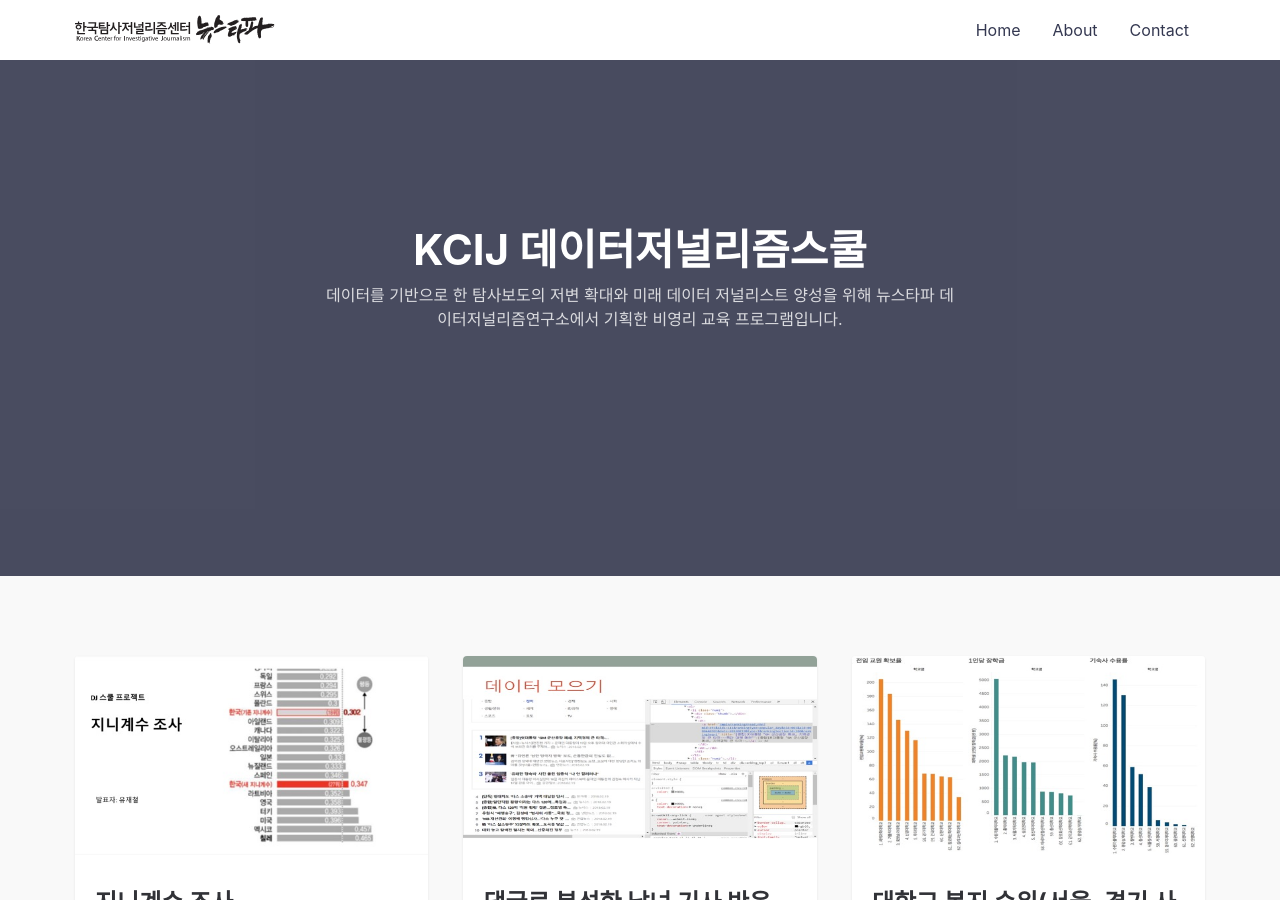
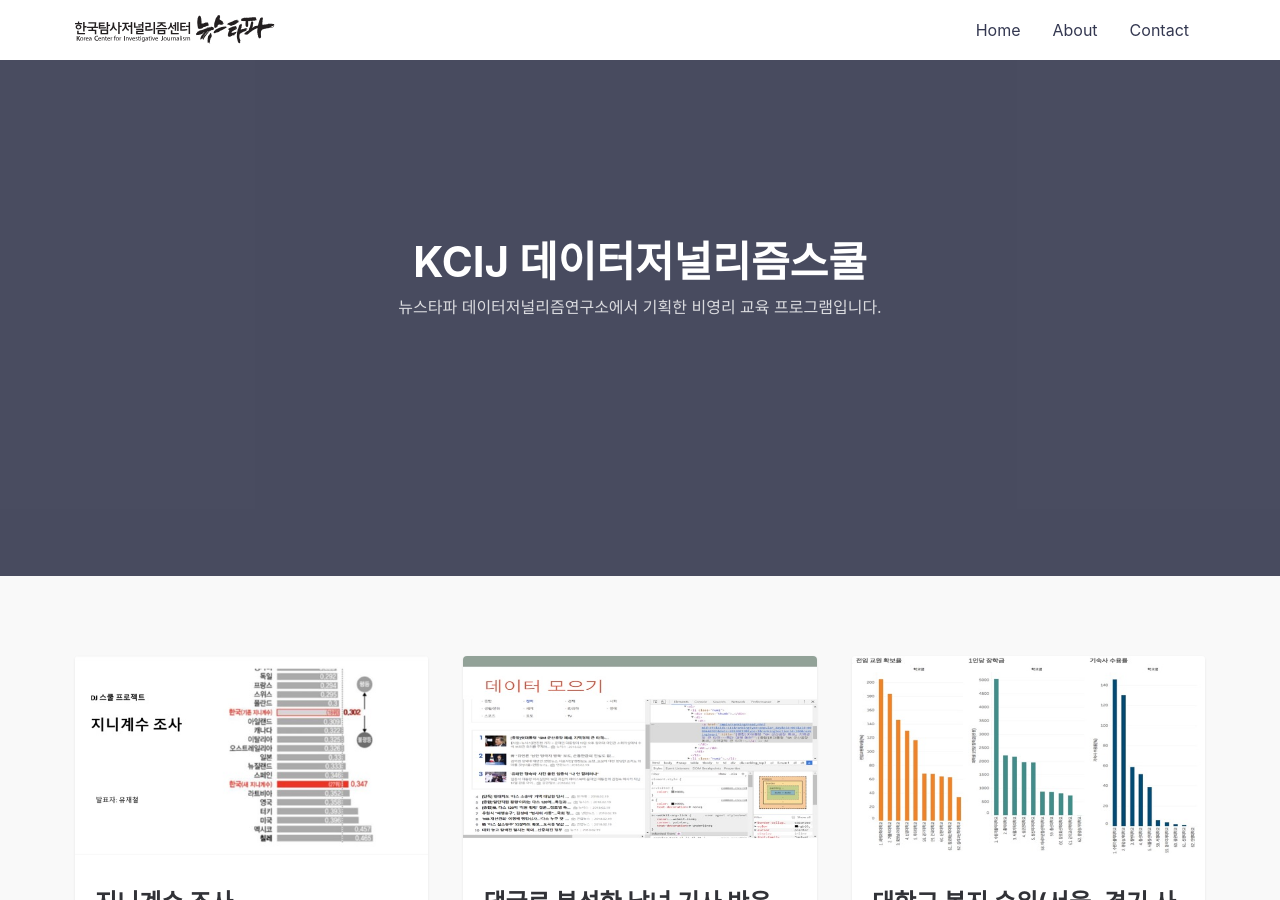
Before and after one commit to djschool/djschool.github.io, a Jekyll site: the page built from index.md, in a window 1280 px wide and 900 px high. Built offline with Jekyll 4.4.1, drawn with Linux system fonts in a browser that asks for light colours.

Commit message:
메인 설명 단축

```diff
--- a/_layouts/default.html
+++ b/_layouts/default.html
@@ -21,7 +21,7 @@ layout: compress
     <div class="hero lazyload" data-bg="{{site.url}}/assets/img/calendar.jpg">
       <div class="hero__wrap">
         <h1 class="hero__title">KCIJ 데이터저널리즘스쿨</h1>
-        <p class="hero__meta">데이터를 기반으로 한 탐사보도의 저변 확대와 미래 데이터 저널리스트 양성을 위해 뉴스타파 데이터저널리즘연구소에서 기획한 비영리 교육 프로그램입니다.</p>
+        <p class="hero__meta">뉴스타파 데이터저널리즘연구소에서 기획한 비영리 교육 프로그램입니다.</p>
       </div>
     </div>
 
```
